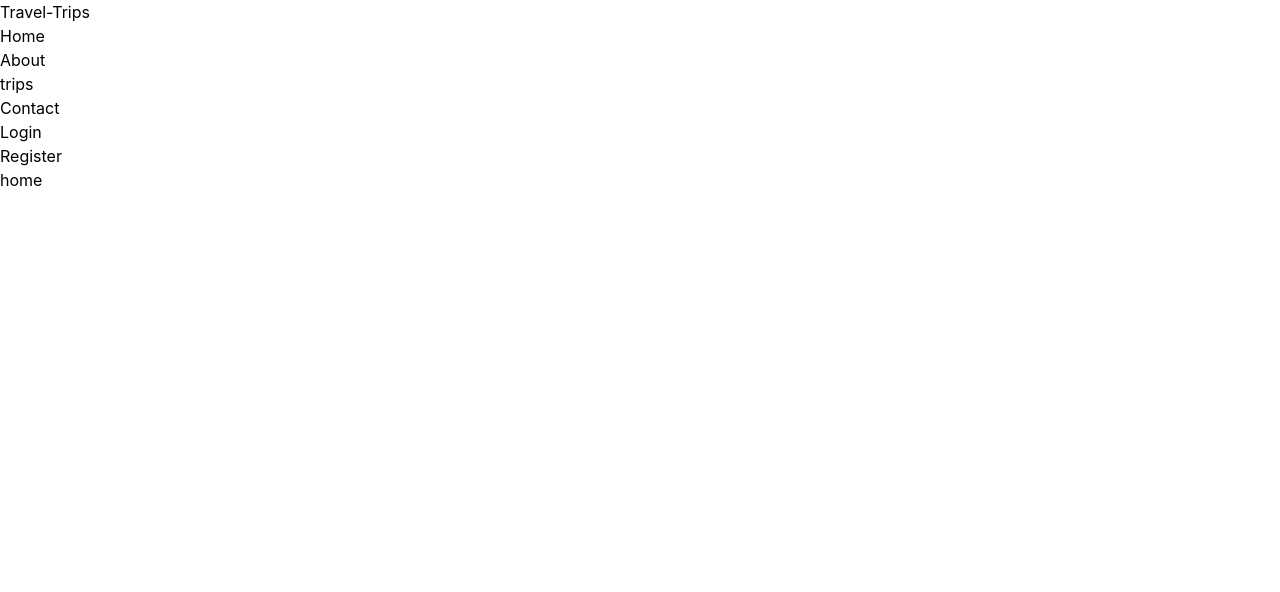
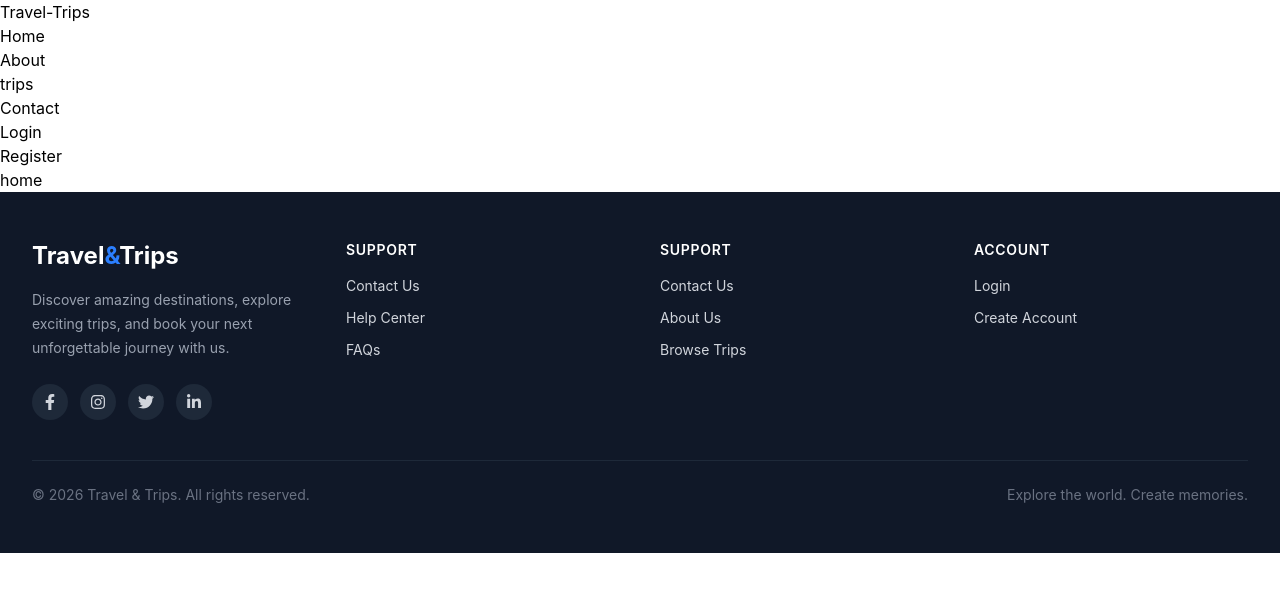
Before and after one commit to DevOraIntern2026/travel-trips_Team5, a React (Vite) app in the folder frontend/trips-project/: page / in a window 1280 px wide. Shown: the top 592 px of the page. Built offline with nearby package versions, Linux system fonts and the light colour scheme.

Commit message:
Create Footer component

```diff
--- a/frontend/trips-project/package.json
+++ b/frontend/trips-project/package.json
@@ -14,6 +14,7 @@
     "axios": "^1.20.0",
     "react": "^19.2.8",
     "react-dom": "^19.2.8",
+    "react-icons": "^5.7.0",
     "react-router-dom": "^7.18.4",
     "tailwindcss": "^4.3.3"
   },
--- /dev/null
+++ b/frontend/trips-project/src/assets/Component/Footer/Footer.jsx
@@ -0,0 +1,190 @@
+import {
+  FaFacebookF,
+  FaInstagram,
+  FaTwitter,
+  FaLinkedinIn,
+} from "react-icons/fa";
+
+import { Link } from "react-router-dom";
+
+export default function Footer() {
+  return (
+    <footer className="bg-gray-900 text-gray-300">
+      <div className="mx-auto max-w-7xl px-6 py-12 lg:px-8">
+
+        <div className="grid grid-cols-1 gap-10 md:grid-cols-2 lg:grid-cols-4">
+
+          {/* Brand */}
+          <div>
+            <Link to="/" className="inline-block">
+              <h2 className="mb-4 text-2xl font-bold text-white">
+                Travel
+                <span className="text-blue-500">&</span>
+                Trips
+              </h2>
+            </Link>
+
+            <p className="max-w-sm text-sm leading-6 text-gray-400">
+              Discover amazing destinations, explore exciting trips,
+              and book your next unforgettable journey with us.
+            </p>
+
+            {/* Social Media */}
+            <div className="mt-6 flex gap-3">
+
+              <a
+                href="#"
+                aria-label="Facebook"
+                className="flex h-9 w-9 items-center justify-center rounded-full bg-gray-800 transition duration-200 hover:bg-blue-600 hover:text-white"
+              >
+                <FaFacebookF />
+              </a>
+
+              <a
+                href="#"
+                aria-label="Instagram"
+                className="flex h-9 w-9 items-center justify-center rounded-full bg-gray-800 transition duration-200 hover:bg-pink-600 hover:text-white"
+              >
+                <FaInstagram />
+              </a>
+
+              <a
+                href="#"
+                aria-label="Twitter"
+                className="flex h-9 w-9 items-center justify-center rounded-full bg-gray-800 transition duration-200 hover:bg-sky-500 hover:text-white"
+              >
+                <FaTwitter />
+              </a>
+
+              <a
+                href="#"
+                aria-label="LinkedIn"
+                className="flex h-9 w-9 items-center justify-center rounded-full bg-gray-800 transition duration-200 hover:bg-blue-700 hover:text-white"
+              >
+                <FaLinkedinIn />
+              </a>
+
+            </div>
+          </div>
+
+          {/* Explore */}
+ <div>
+  <h3 className="mb-4 text-sm font-semibold uppercase tracking-wider text-white">
+    Support
+  </h3>
+
+  <ul className="space-y-3 text-sm">
+    <li>
+      <Link
+        to="/contact"
+        className="transition duration-200 hover:text-blue-500"
+      >
+        Contact Us
+      </Link>
+    </li>
+
+    <li>
+      <span className="cursor-pointer transition duration-200 hover:text-blue-500">
+        Help Center
+      </span>
+    </li>
+
+    <li>
+      <span className="cursor-pointer transition duration-200 hover:text-blue-500">
+        FAQs
+      </span>
+    </li>
+  </ul>
+</div>
+
+          {/* Support */}
+          <div>
+            <h3 className="mb-4 text-sm font-semibold uppercase tracking-wider text-white">
+              Support
+            </h3>
+
+            <ul className="space-y-3 text-sm">
+
+              <li>
+                <Link
+                  to="/contact"
+                  className="transition duration-200 hover:text-blue-500"
+                >
+                  Contact Us
+                </Link>
+              </li>
+
+              <li>
+                <Link
+                  to="/about"
+                  className="transition duration-200 hover:text-blue-500"
+                >
+                  About Us
+                </Link>
+              </li>
+
+              <li>
+                <Link
+                  to="/trips"
+                  className="transition duration-200 hover:text-blue-500"
+                >
+                  Browse Trips
+                </Link>
+              </li>
+
+            </ul>
+          </div>
+
+          {/* Account */}
+          <div>
+            <h3 className="mb-4 text-sm font-semibold uppercase tracking-wider text-white">
+              Account
+            </h3>
+
+            <ul className="space-y-3 text-sm">
+
+              <li>
+                <Link
+                  to="/login"
+                  className="transition duration-200 hover:text-blue-500"
+                >
+                  Login
+                </Link>
+              </li>
+
+              <li>
+                <Link
+                  to="/register"
+                  className="transition duration-200 hover:text-blue-500"
+                >
+                  Create Account
+                </Link>
+              </li>
+
+            </ul>
+          </div>
+
+        </div>
+
+        {/* Bottom */}
+        <div className="mt-10 border-t border-gray-800 pt-6">
+
+          <div className="flex flex-col items-center justify-between gap-4 text-center text-sm text-gray-500 md:flex-row md:text-left">
+
+            <p>
+              © {new Date().getFullYear()} Travel & Trips.
+              All rights reserved.
+            </p>
+
+            <p>
+              Explore the world. Create memories.
+            </p>
+
+          </div>
+
+        </div>
+
+      </div>
+    </footer>
+  );
+}
--- a/frontend/trips-project/src/assets/Layout/MainLayout.jsx
+++ b/frontend/trips-project/src/assets/Layout/MainLayout.jsx
@@ -1,12 +1,13 @@
 
 import { Outlet } from 'react-router-dom'
 import Navbar from '../Component/Navbar/Navbar'
-
+import Footer from "../Component/Footer/Footer"
 export default function MainLayout() {
   return (
     <>
     <Navbar/>
     <Outlet/>
+    <Footer/>
     </>
   )
 }
```
Also changed, not shown: 1 other file (tests, documents, lock files or other folders).
